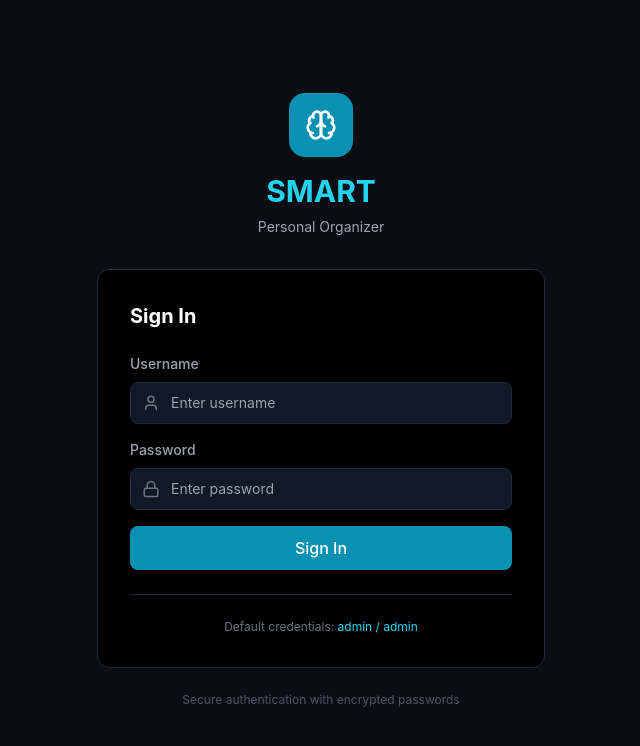
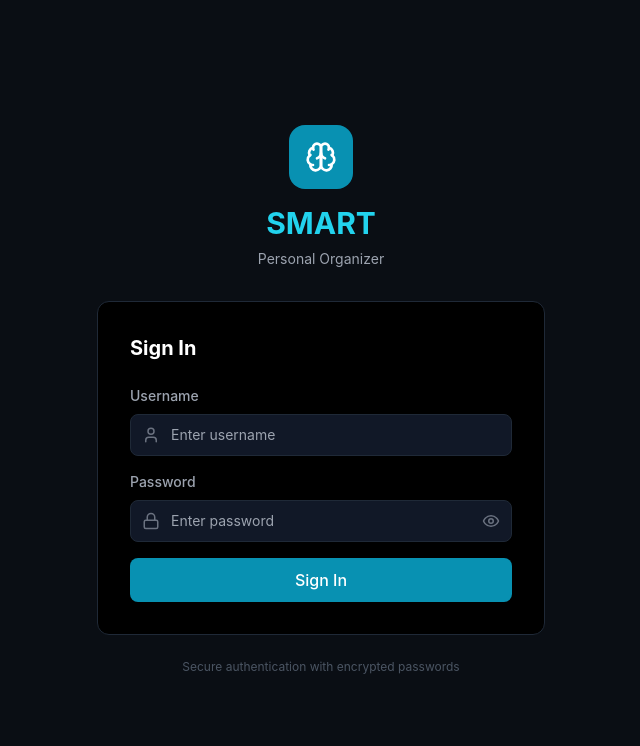
Before and after one commit to amitbad/smart, a React (Vite) app in the folder client/: page /login in a window 1280 px wide. Shown: the top 746 px of the page, without its empty margins (319-959 px from the left). Built offline with nearby package versions, Linux system fonts and the light colour scheme.

Commit message:
login fixed

```diff
--- a/client/src/pages/Login.jsx
+++ b/client/src/pages/Login.jsx
@@ -1,6 +1,6 @@
 import { useState } from 'react';
 import { useNavigate } from 'react-router-dom';
-import { Lock, User, Brain } from 'lucide-react';
+import { Lock, User, Brain, Eye, EyeOff } from 'lucide-react';
 import axios from 'axios';
 
 export default function Login({ onLogin }) {
@@ -8,6 +8,7 @@
   const [password, setPassword] = useState('');
   const [error, setError] = useState('');
   const [loading, setLoading] = useState(false);
+  const [showPassword, setShowPassword] = useState(false);
   const navigate = useNavigate();
 
   const handleSubmit = async (e) => {
@@ -82,13 +83,21 @@
                   className="absolute left-3 top-1/2 -translate-y-1/2 text-gray-500"
                 />
                 <input
-                  type="password"
+                  type={showPassword ? 'text' : 'password'}
                   value={password}
                   onChange={(e) => setPassword(e.target.value)}
                   className="w-full bg-gray-900 border border-gray-800 rounded-lg pl-10 pr-4 py-2.5 text-sm focus:outline-none focus:border-cyan-600 transition"
                   placeholder="Enter password"
                   required
                 />
+                <button
+                  type="button"
+                  onClick={() => setShowPassword((v) => !v)}
+                  className="absolute right-3 top-1/2 -translate-y-1/2 text-gray-500 hover:text-gray-300 transition"
+                  aria-label={showPassword ? 'Hide password' : 'Show password'}
+                >
+                  {showPassword ? <EyeOff size={18} /> : <Eye size={18} />}
+                </button>
               </div>
             </div>
 
@@ -101,11 +110,7 @@
             </button>
           </form>
 
-          <div className="mt-6 pt-6 border-t border-gray-800">
-            <p className="text-xs text-gray-500 text-center">
-              Default credentials: <span className="text-cyan-400">admin / admin</span>
-            </p>
-          </div>
+
         </div>
 
         <p className="text-center text-xs text-gray-600 mt-6">
```
